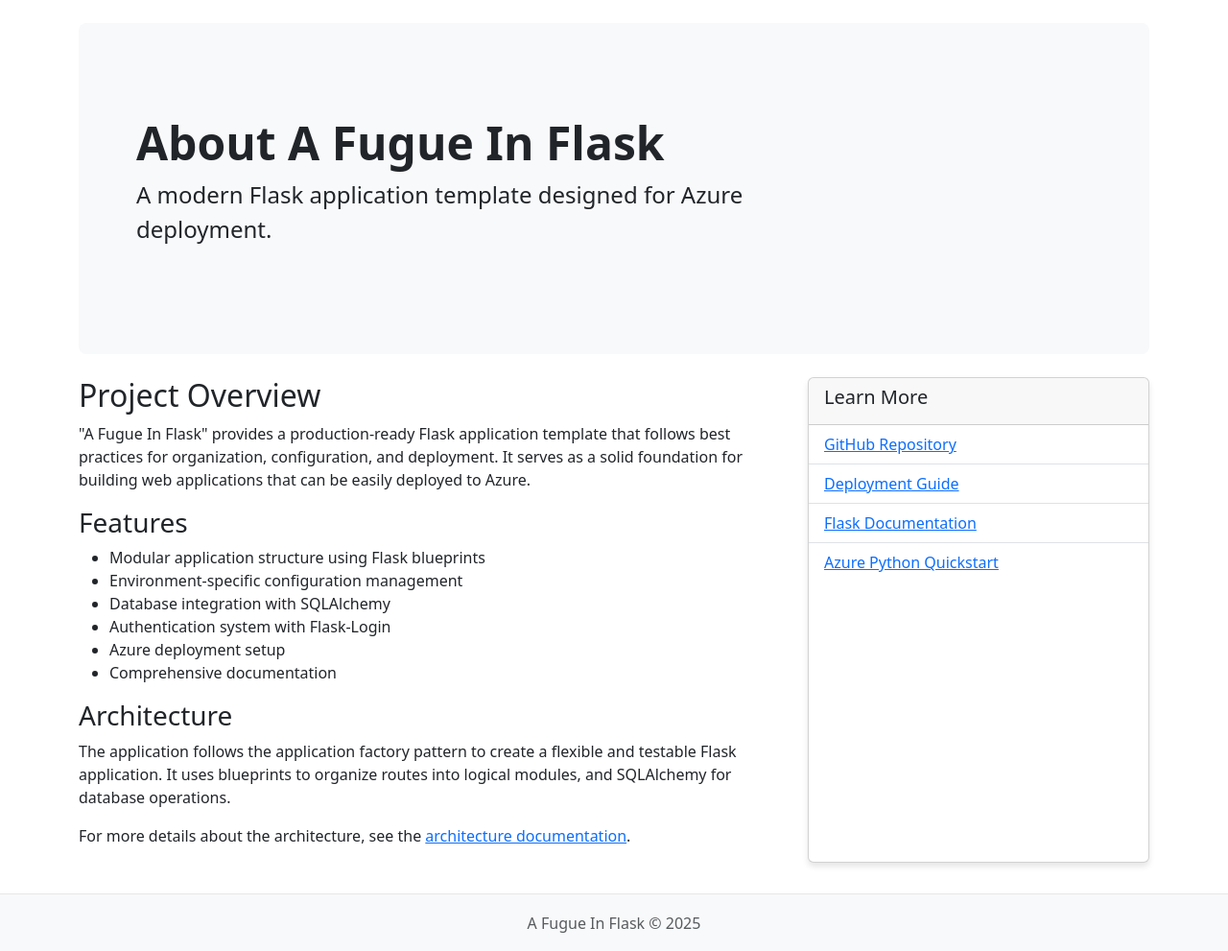
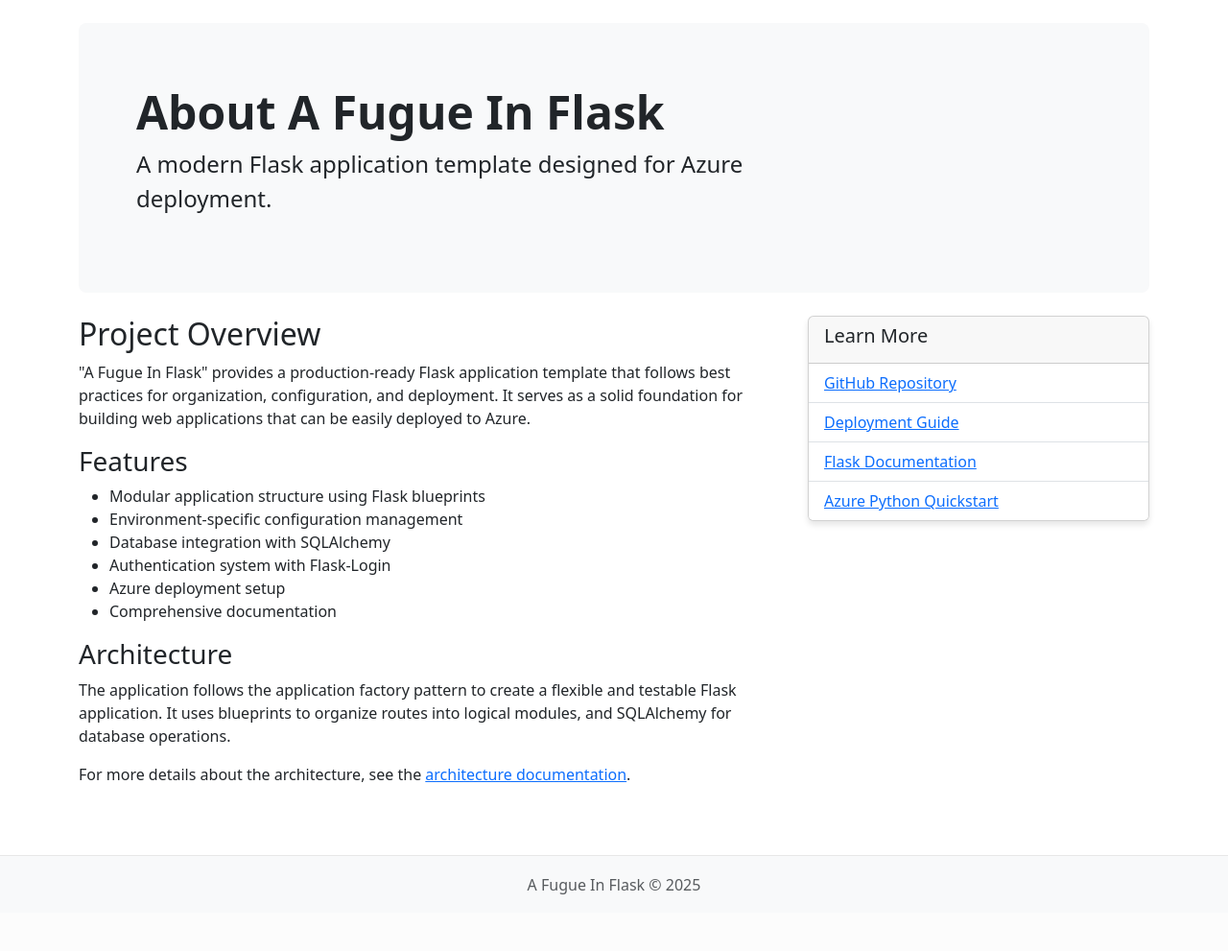
Before and after one commit to HarryJamesGreenblatt/A-Fugue-In-Flask, a Flask app: page /about in a window 1280 px wide. Shown: the part 58-1049 px from the top of the page at 96% size. After the commit the page ends 990 px from the top, so only its background shows below. Run offline with Flask 3, Linux system fonts and the light colour scheme.

Commit message:
Refactor layout: adjust padding in about page and enhance footer styling

```diff
--- a/app/templates/base.html
+++ b/app/templates/base.html
@@ -11,6 +11,11 @@
             A Fugue In Flask
         {% endif %}
     </title>
+
+    <!-- Favicon -->
+    <link rel="icon" type="image/png" href="{{ url_for('static', filename='img/flask-logo.png') }}">
+    <link rel="shortcut icon" href="{{ url_for('static', filename='img/flask-logo.png') }}" type="image/png">
+    <link rel="apple-touch-icon" href="{{ url_for('static', filename='img/flask-logo.png') }}">
 
     <!-- Bootstrap CSS from CDN -->
     <link href="https://cdn.jsdelivr.net/npm/bootstrap@5.3.0/dist/css/bootstrap.min.css" rel="stylesheet">
--- a/app/templates/main/about.html
+++ b/app/templates/main/about.html
@@ -2,7 +2,7 @@
 
 {% block content %}
 <div class="p-5 mb-4 bg-light rounded-3">
-    <div class="container-fluid py-5">
+    <div class="container-fluid py-3">  <!-- Reduced padding -->
         <h1 class="display-5 fw-bold">About A Fugue In Flask</h1>
         <p class="col-md-8 fs-4">
             A modern Flask application template designed for Azure deployment.
@@ -10,7 +10,7 @@
     </div>
 </div>
 
-<div class="row">
+<div class="row g-4 mb-4"> <!-- Added margin-bottom and gutters -->
     <div class="col-md-8">
         <h2>Project Overview</h2>
         <p>
@@ -37,7 +37,7 @@
     </div>
 
     <div class="col-md-4">
-        <div class="card">
+        <div class="card h-auto"> <!-- Changed to h-auto to fix height issue -->
             <div class="card-header">
                 <h5>Learn More</h5>
             </div>
```
